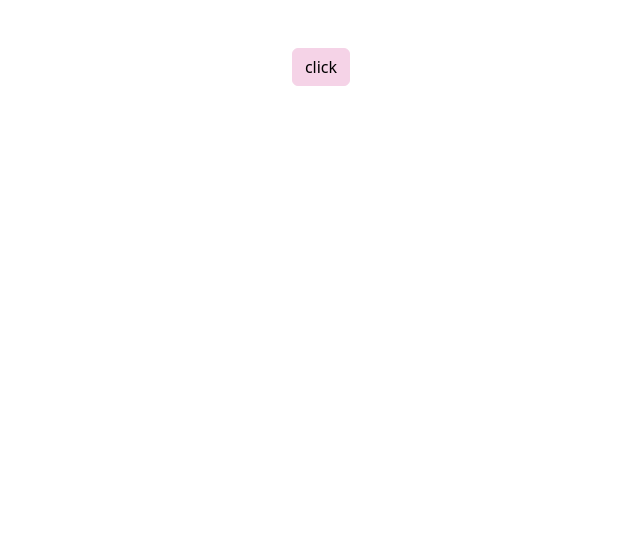
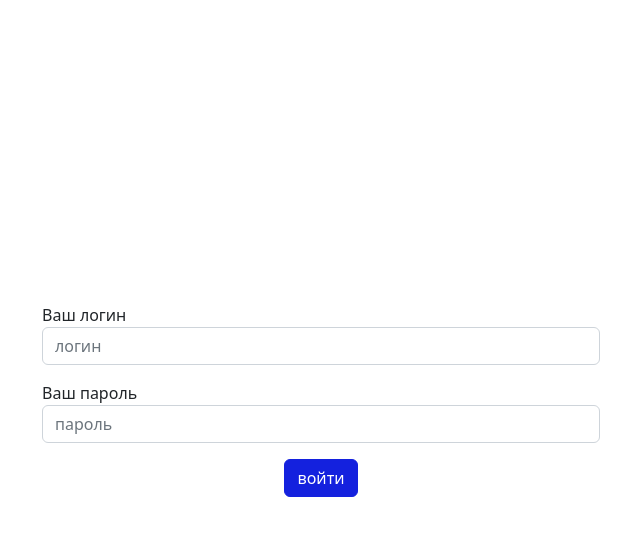
Before and after one commit to AnnaConda007/serverVanil, a website: page src/index.html in a window 1280 px wide. Shown: the whole page, without its empty margins (319-959 px from the left). Drawn offline with Linux system fonts and the light colour scheme.

Commit message:
страница авторизации

```diff
--- a/src/css/style.scss
+++ b/src/css/style.scss
@@ -1,12 +1,10 @@
 
-$primary: #f5d3e7;
+$primary: #1421de;
 $theme-colors: (
   "primary": $primary,
 );
 @import "../../node_modules/bootstrap/scss/bootstrap";
 
-
-.btn-primary:focus {
-color: black;
-background-color:$primary;
+html, body {
+  height: 100%;
 }
--- a/src/index.html
+++ b/src/index.html
@@ -1,20 +1,34 @@
 <!DOCTYPE html>
 <html lang="ru">
+
 <head>
     <meta charset="UTF-8">
     <meta http-equiv="X-UA-Compatible" content="IE=edge">
     <meta name="viewport" content="width=device-width, initial-scale=1.0">
     <link href="css/bootstrap.min.css" rel="stylesheet">
-        <link href="css/style.css" rel="stylesheet">
+    <link href="css/style.css" rel="stylesheet">
     <title>users</title>
 </head>
+
 <body>
+    <div class="container d-flex justify-content-center align-items-center  h-100">
+        <div class="authorization w-50   ">
+            <label for="login">Ваш логин</label>
+            <div class="input-group mb-3 w-100">
+                <input type="text" class="form-control" placeholder="логин" aria-label="login"
+                    aria-describedby="password" id="login" autocomplete="none">
+            </div>
+            <label for="password">Ваш пароль</label>
+            <div class="input-group mb-3">
+                <input type="text" class="form-control " placeholder="пароль" aria-label="password" id="password"
+                    aria-describedby="password">
+            </div>
+            <div class="container d-flex justify-content-center align-items-center  ">
+            <button type="button" class="btn btn-primary">войти</button>
+            </div>
+        </div>
+    </div>
+    <script src="js/script.js" type="module"></script>
+</body>
 
-   <div class="container d-flex justify-content-center">
-    <button type="button" class="btn btn-primary m-5 shadow-none">click</button>
-   </div>
-   <div class="container list-wrap"></div>
-
-   <script src="js/script.js" type="module"></script>
-</body>
 </html>
```
Also changed, not shown: src/css/style.css, 1 other file.
